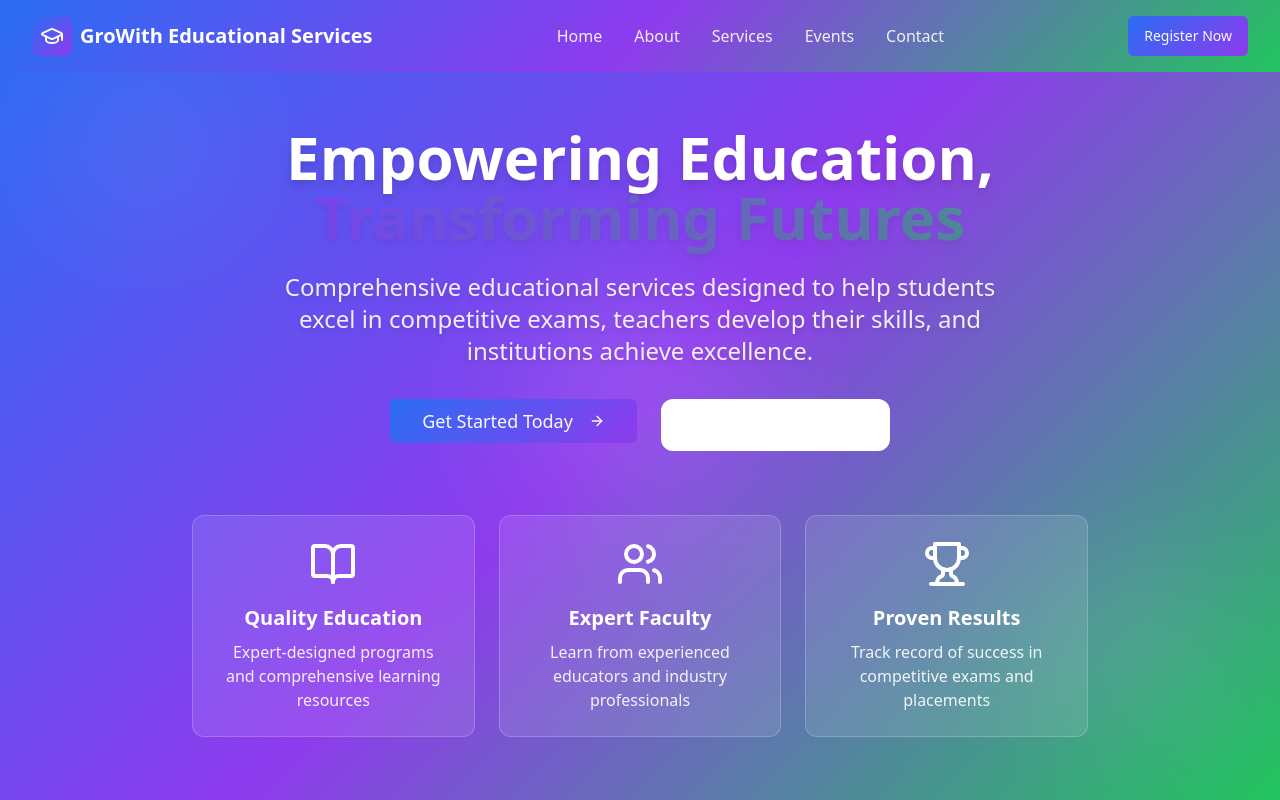
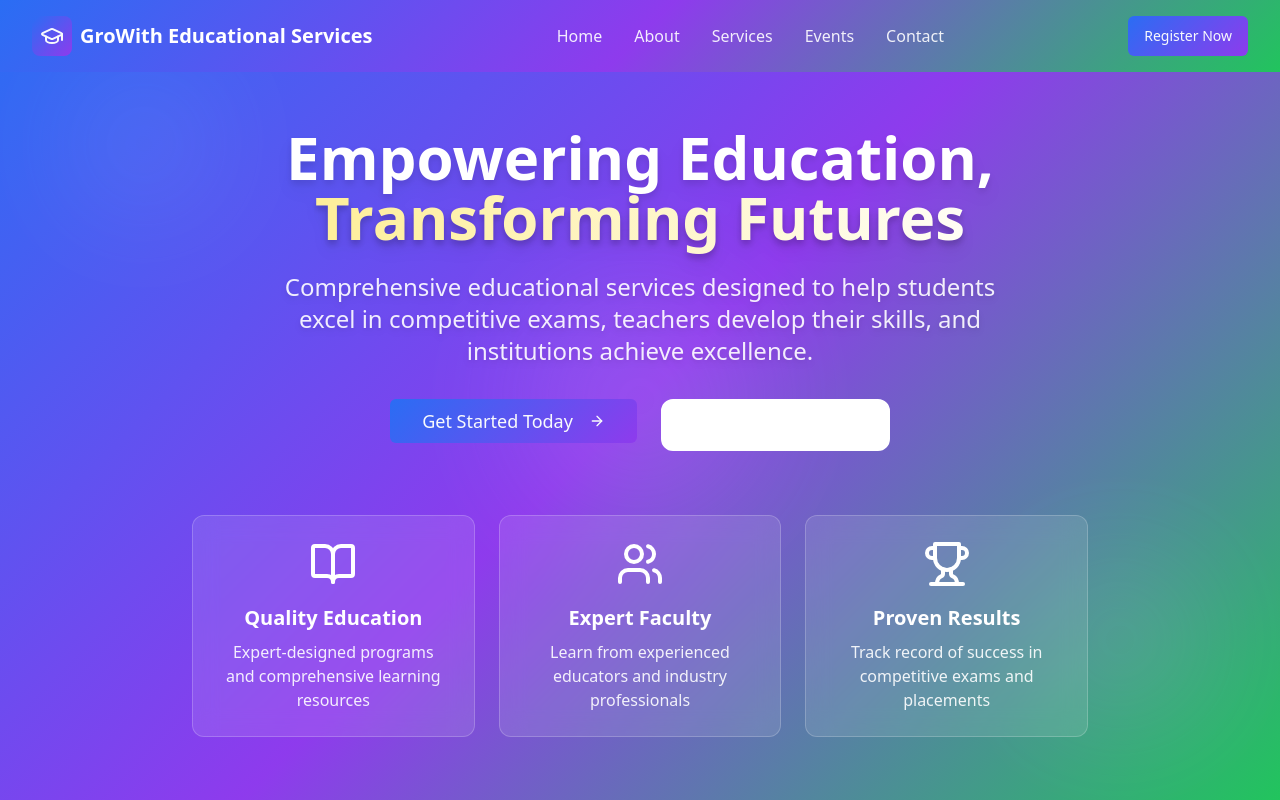
Before and after one commit to udhavjadhav/growith-hub, a React (Vite) app: page / in a window 1280 px wide. Shown: the top 800 px of the page. Built offline with nearby package versions, Linux system fonts and the light colour scheme; the HTML template or start-up script is replaced by a standard one.

Commit message:
Fix "Transforming Futures" text color

```diff
--- a/src/components/landing/Hero.tsx
+++ b/src/components/landing/Hero.tsx
@@ -20,7 +20,7 @@ const Hero = () => {
           <h1 className="scroll-reveal text-3xl sm:text-4xl md:text-5xl lg:text-6xl font-bold text-white mb-4 sm:mb-6 leading-tight px-4 sm:px-0 drop-shadow-lg">
             Empowering Education,
             <br />
-            <span className="bg-gradient-to-r from-accent to-success bg-clip-text text-transparent animate-pulse">
+            <span className="bg-gradient-to-r from-yellow-300 to-white bg-clip-text text-transparent animate-gradient drop-shadow-lg font-extrabold">
               Transforming Futures
             </span>
           </h1>
--- a/src/index.css
+++ b/src/index.css
@@ -51,6 +51,7 @@ All colors MUST be HSL.
     --gradient-primary: linear-gradient(135deg, hsl(220 90% 56%), hsl(268 83% 58%));
     --gradient-hero: linear-gradient(135deg, hsl(220 90% 56%) 0%, hsl(268 83% 58%) 50%, hsl(142 71% 45%) 100%);
     --gradient-card: linear-gradient(145deg, hsl(0 0% 100%) 0%, hsl(210 40% 98%) 100%);
+    --gradient-text-hero: linear-gradient(135deg, hsl(48 96% 75%) 0%, hsl(0 0% 100%) 100%);
 
     /* Shadows */
     --shadow-card: 0 4px 6px -1px hsl(220 90% 56% / 0.1), 0 2px 4px -1px hsl(220 90% 56% / 0.06);
```
